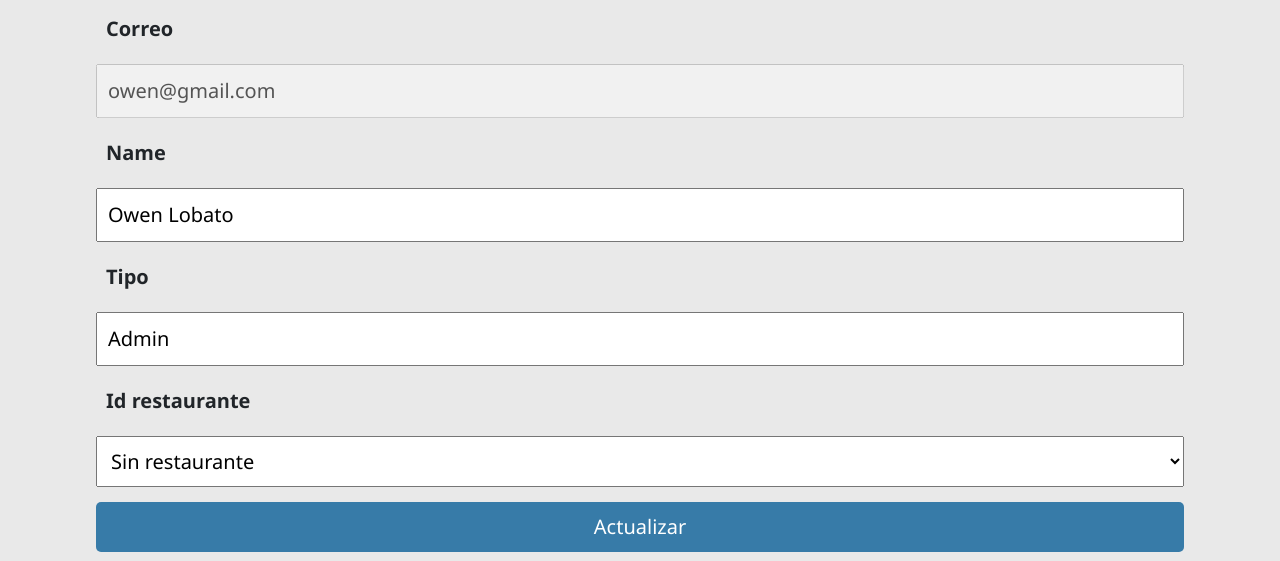
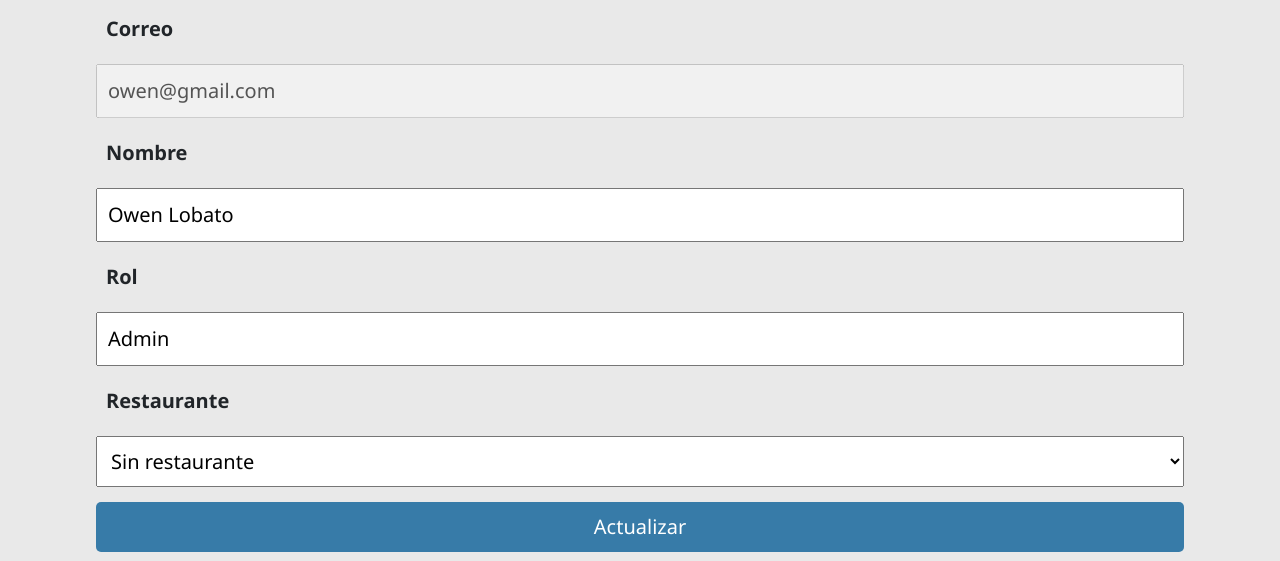
Before and after one commit to OwenLobato/Analizador_de_sentimientos, a Flask app: page /users/1/update in a window 1280 px wide. Shown: the part 146-707 px from the top of the page. Run offline with Flask 2, Linux system fonts and the light colour scheme; the visitor is signed in with stand-in values (Sample User, id 1); data comes from the database, SQL or seed files in the repository; some libraries are stand-ins or nearby versions.

Commit message:
Fix little words details

```diff
--- a/app/templates/auth/register.html
+++ b/app/templates/auth/register.html
@@ -19,7 +19,7 @@
         <label for="role">Rol</label>
         <input type="text" name="role" id="role" required>
 
-        <label for="restaurant_id">Id restaurante</label>
+        <label for="restaurant_id">Restaurante</label>
         <select name="restaurant_id" id="restaurant_id">
             <option value="">Sin restaurante</option>
             {% for restaurant in restaurants %}
--- a/app/templates/restaurant/page.html
+++ b/app/templates/restaurant/page.html
@@ -12,7 +12,7 @@
             <input type="text" name="name" id="name" value="{{ page.name }}" required>
 
             <label for="followers">Seguidores</label>
-            <input type="number" name="followers" id="followers" value="{{ page.all_followers }}" required>
+            <input type="number" name="followers" id="followers" value="{{ page.all_followers }}" min="0" max="2147483647" required>
 
             <input type="submit" value="Actualizar">
         {% else %}
@@ -20,7 +20,7 @@
             <input type="text" name="name" id="name" required>
 
             <label for="followers">Seguidores</label>
-            <input type="number" name="followers" id="followers" required>
+            <input type="number" name="followers" id="followers" min="0" max="2147483647" required>
 
             <input type="submit" value="Crear">
         {% endif %}
--- a/app/templates/user/update.html
+++ b/app/templates/user/update.html
@@ -10,13 +10,13 @@
         <label for="email">Correo</label>
         <input type="text" name="email" id="email" value="{{ user.email }}" disabled>
 
-        <label for="name">Name</label>
+        <label for="name">Nombre</label>
         <input type="text" name="name" id="name" value="{{ user.name }}" required>
 
-        <label for="role">Tipo</label>
+        <label for="role">Rol</label>
         <input type="text" name="role" id="role" value="{{ user.role }}" required>
 
-        <label for="restaurant_id">Id restaurante</label>
+        <label for="restaurant_id">Restaurante</label>
 
         <select name="restaurant_id" id="restaurant_id">
             <option value="">Sin restaurante</option>
```
